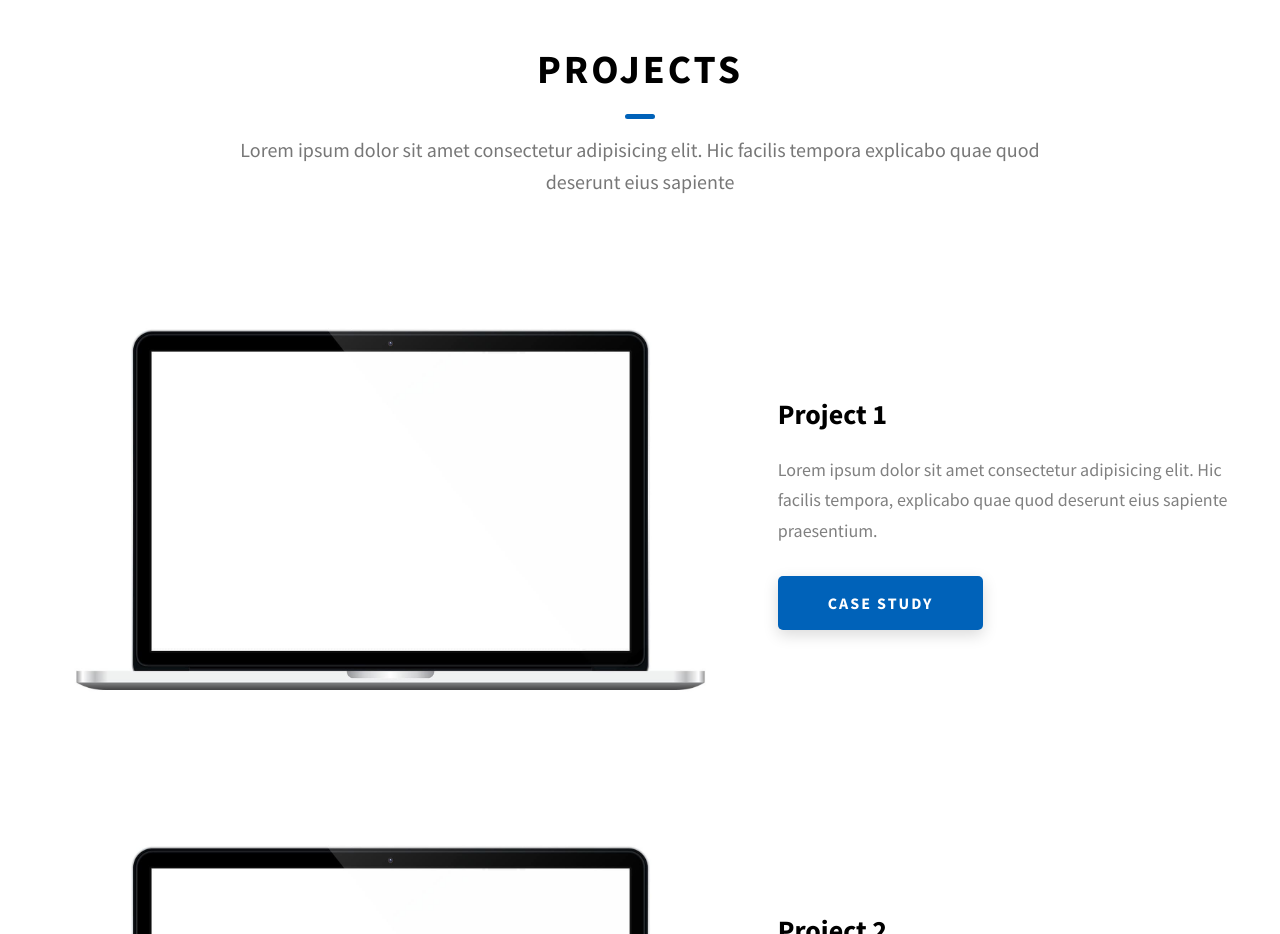
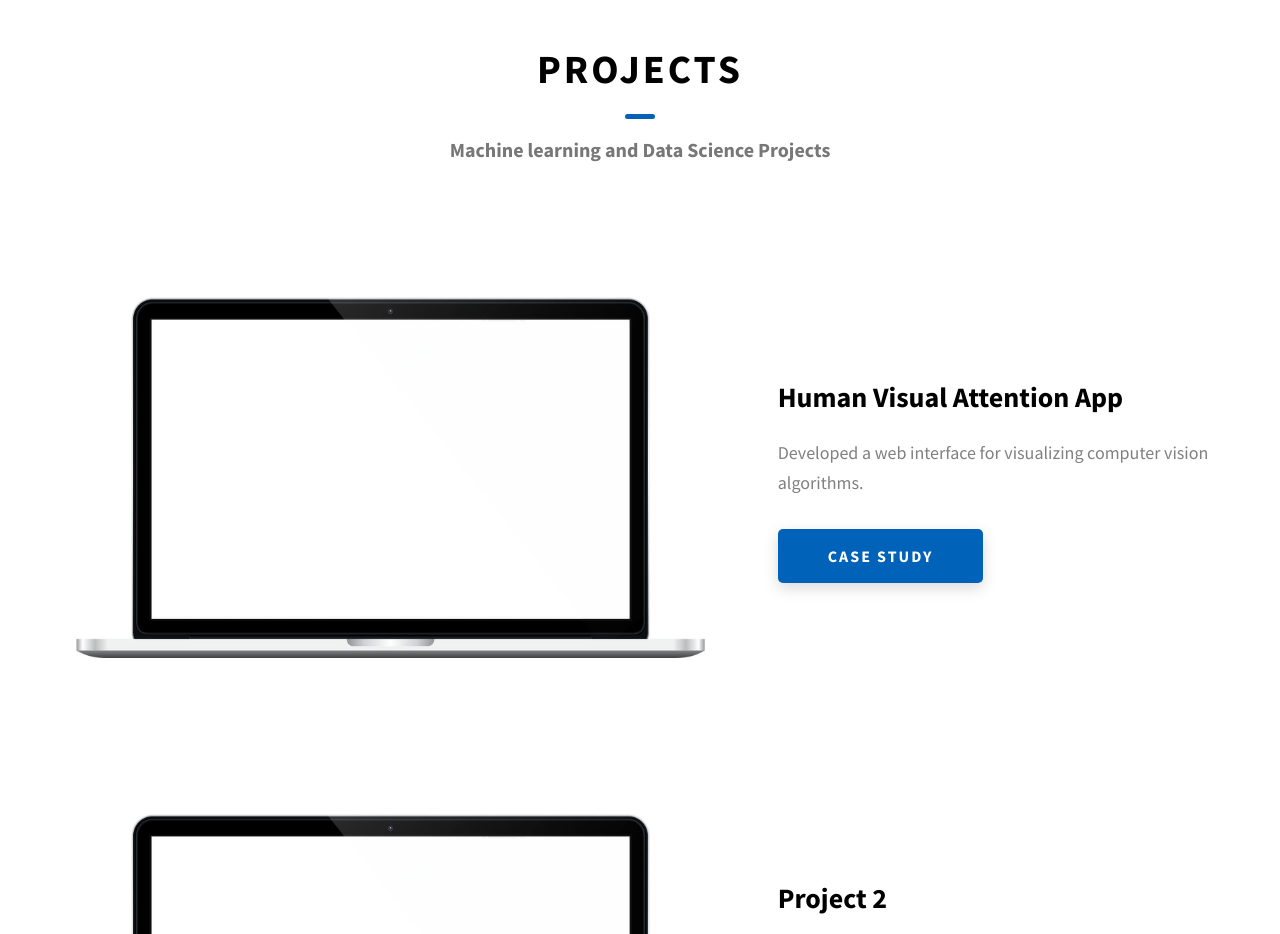
Before and after one commit to rachanakafle/rachanakafle.github.io, a website: page index.html in a window 1280 px wide. Shown: the part 1760-2694 px from the top of the page. Drawn offline with Linux system fonts and the light colour scheme.

Commit message:
add human visual attention project

```diff
--- a/index.html
+++ b/index.html
@@ -211,13 +211,13 @@
         </div>
       </div>
     </section>
+
     <section id="projects" class="projects sec-pad">
       <div class="main-container">
         <h2 class="heading heading-sec heading-sec__mb-bg">
           <span class="heading-sec__main">Projects</span>
           <span class="heading-sec__sub">
-            Lorem ipsum dolor sit amet consectetur adipisicing elit. Hic facilis
-            tempora explicabo quae quod deserunt eius sapiente
+            <strong>Machine learning and Data Science Projects</strong>
           </span>
         </h2>
 
@@ -232,11 +232,9 @@
               />
             </div>
             <div class="projects__row-content">
-              <h3 class="projects__row-content-title">Project 1</h3>
+              <h3 class="projects__row-content-title">Human Visual Attention App</h3>
               <p class="projects__row-content-desc">
-                Lorem ipsum dolor sit amet consectetur adipisicing elit. Hic
-                facilis tempora, explicabo quae quod deserunt eius sapiente
-                praesentium.
+                Developed a web interface for visualizing computer vision algorithms.
               </p>
               <a
                 href="./project-1.html"
```
Also changed, not shown: project-1.html (+5 -7 lines).
